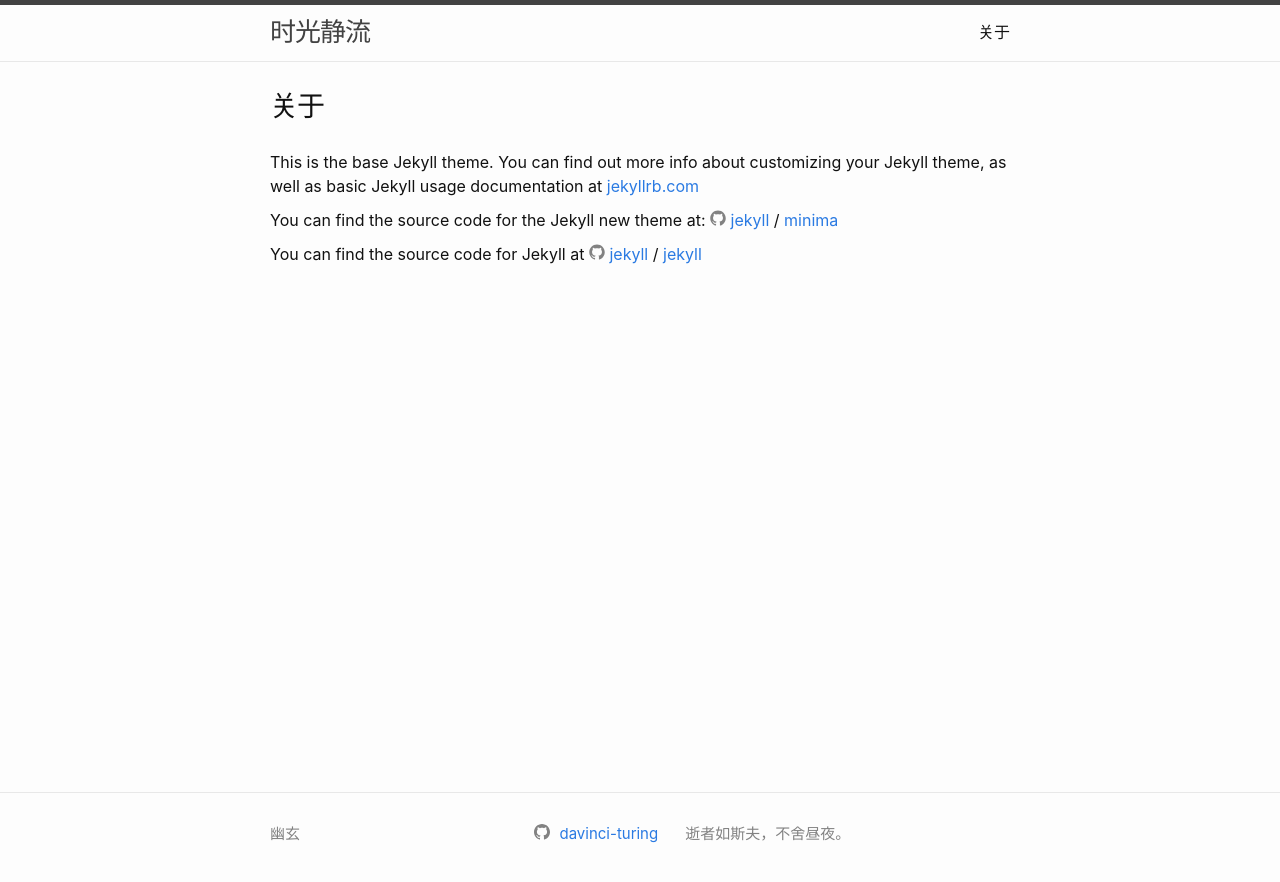
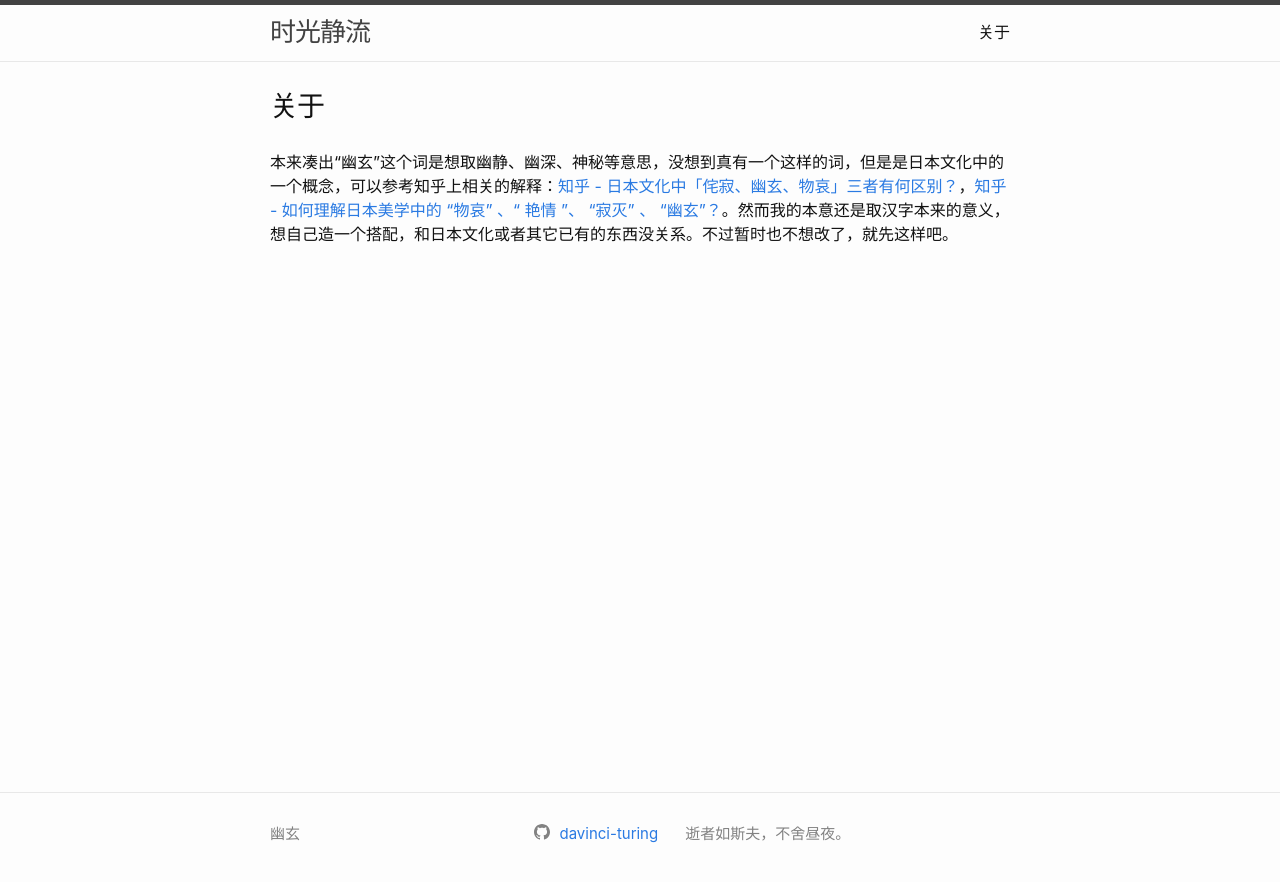
Before and after one commit to davinci-turing/davinci-turing.github.io, a Jekyll site: the page built from about.md, in a window 1280 px wide. Shown: the top 882 px of the page. Built offline with Jekyll 4.4.1, drawn with Linux system fonts in a browser that asks for light colours.

Commit message:
Update about page.

```diff
--- a/about.md
+++ b/about.md
@@ -4,12 +4,4 @@ title: 关于
 permalink: /about/
 ---
 
-This is the base Jekyll theme. You can find out more info about customizing your Jekyll theme, as well as basic Jekyll usage documentation at [jekyllrb.com](http://jekyllrb.com/)
-
-You can find the source code for the Jekyll new theme at:
-{% include icon-github.html username="jekyll" %} /
-[minima](https://github.com/jekyll/minima)
-
-You can find the source code for Jekyll at
-{% include icon-github.html username="jekyll" %} /
-[jekyll](https://github.com/jekyll/jekyll)
+本来凑出“幽玄”这个词是想取幽静、幽深、神秘等意思，没想到真有一个这样的词，但是是日本文化中的一个概念，可以参考知乎上相关的解释：[知乎 - 日本文化中「侘寂、幽玄、物哀」三者有何区别？](https://www.zhihu.com/question/24982618)，[知乎 - 如何理解日本美学中的 “物哀” 、“ 艳情 ”、 “寂灭” 、 “幽玄”？](https://www.zhihu.com/question/23634160)。然而我的本意还是取汉字本来的意义，想自己造一个搭配，和日本文化或者其它已有的东西没关系。不过暂时也不想改了，就先这样吧。
```
